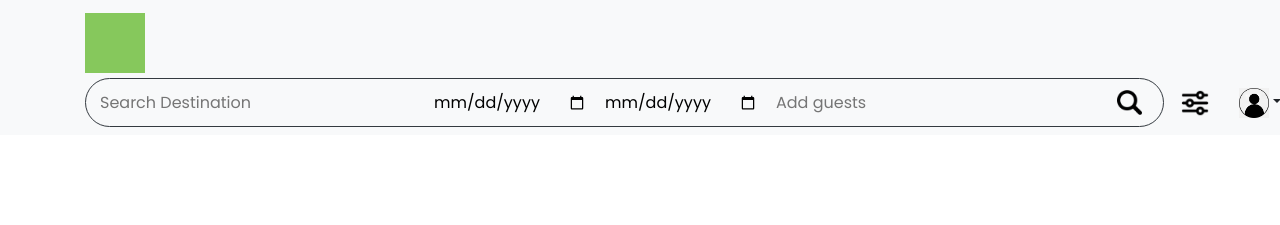
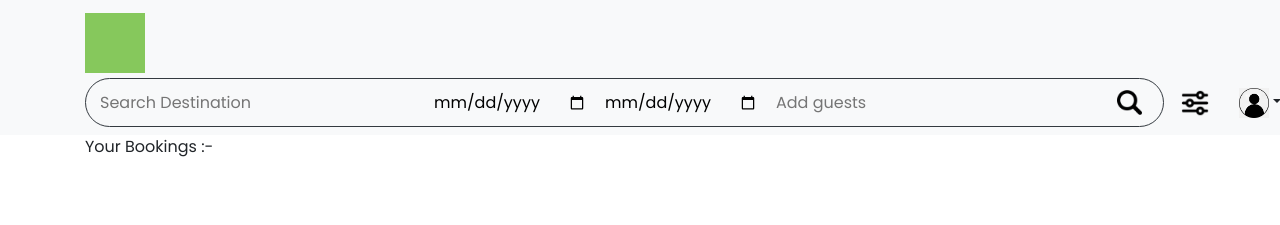
Before and after one commit to AirStay/AirStay, a React (Create React App) app: page /mybooking in a window 1280 px wide. Before the commit this address had no page. Shown: the top 225 px of the page. Built offline with nearby package versions, Linux system fonts and the light colour scheme; a web font is replaced by a local one.

Commit message:
all navigations

```diff
--- a/src/App.js
+++ b/src/App.js
@@ -13,6 +13,7 @@ import MyAccommodation from './Components/MyAccomodation';
 import Showacco from './Components/Showacco';
 import Accodbook from './Components/Accodbook';
 import Paymentsuccess from './Components/Paymentsuccess';
+import Mybooking from './Components/Mybooking';
 
 function App() {
   return (
@@ -30,6 +31,7 @@ function App() {
             <Route path="/accodbook" element={<Accodbook />} />
             <Route path="/payment" element={<Payment />} />
             <Route path="/paymentsuccess" element={<Paymentsuccess />} />
+            <Route path="/mybooking" element={<Mybooking />} />
           </Routes>
         </div>
         <Filter />
--- /dev/null
+++ b/src/Components/Mybooking.js
@@ -0,0 +1,11 @@
+import React from 'react'
+
+const Mybooking = () => {
+  return (
+    <div>
+      Your Bookings :-
+    </div>
+  )
+}
+
+export default Mybooking
--- a/src/Components/Paymentsuccess.js
+++ b/src/Components/Paymentsuccess.js
@@ -1,5 +1,6 @@
 import React, { useEffect, useState } from 'react';
 import MyAccommodation from './MyAccomodation';
+import { Link } from 'react-router-dom';
 
 const Paymentsuccess = () => {
     useEffect(() => {
@@ -100,7 +101,7 @@ const Paymentsuccess = () => {
                 <h1 className="text-2xl font-bold mb-4">Payment Successfully Completed!</h1>
                 <p className="text-lg mb-4">Thank you for your payment.</p>
                 <button className="btn btn-success m-2" onClick={handleAddPlace}>
-                    Go to My Booking
+                    <Link to="/Mybooking">Go to My Booking</Link>
                 </button>
             </div>
             {showForm && <MyAccommodation onClose={() => setShowForm(false)} />}
```
